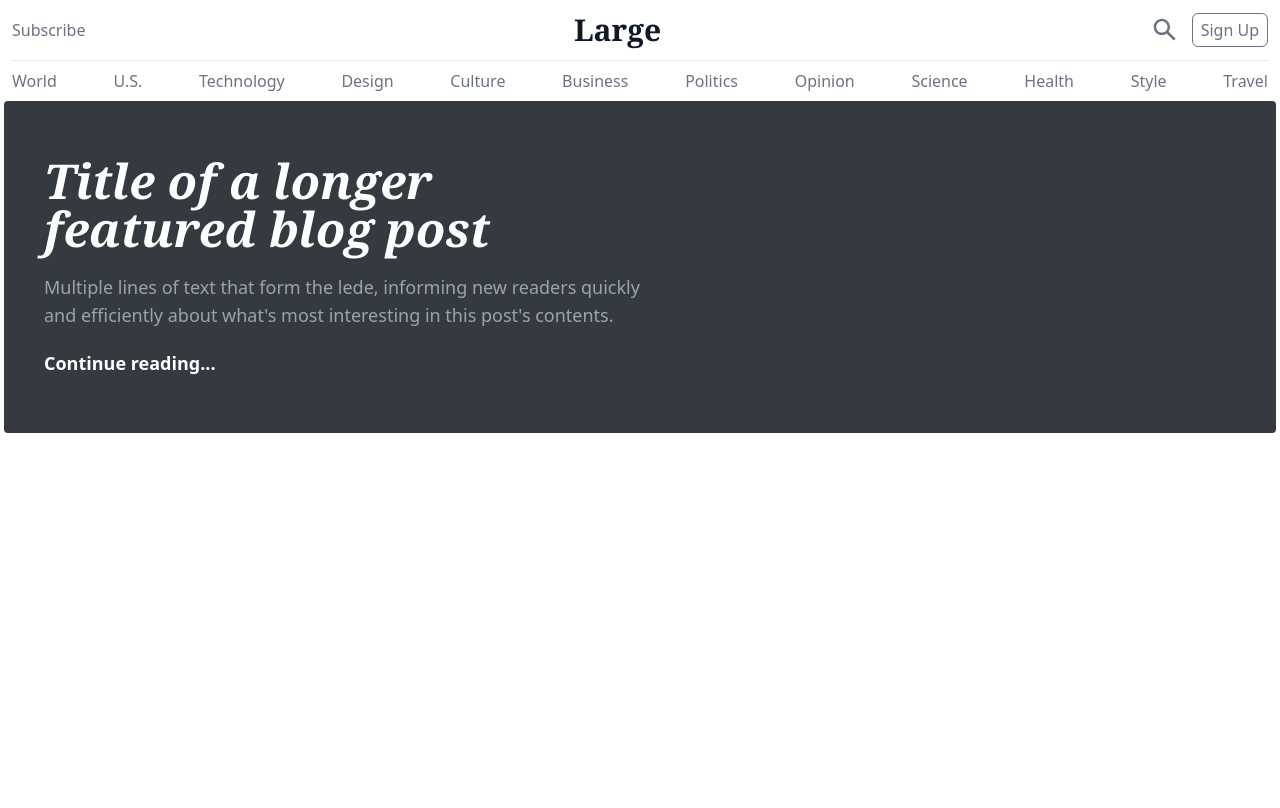
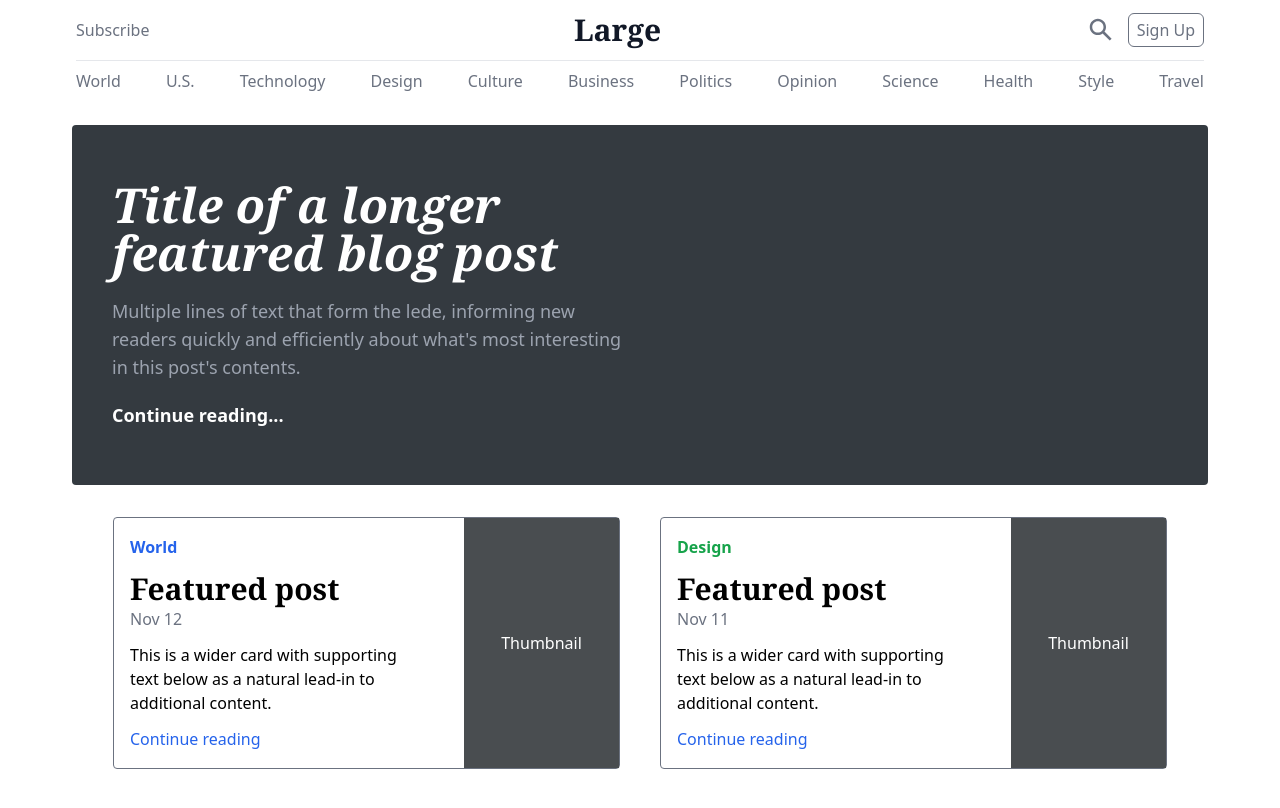
Before and after one commit to riyavishwakarma13/agaetis, a React (Vite) app: page /blogs/1 in a window 1280 px wide. Shown: the top 808 px of the page. Built offline with nearby package versions, Linux system fonts and the light colour scheme.

Commit message:
blog title

```diff
--- a/src/App.jsx
+++ b/src/App.jsx
@@ -1,5 +1,58 @@
+import { useEffect, useState } from "react";
+
 function App() {
-  return <div></div>;
+  const [title, setTitle] = useState("");
+  const [content, setContent] = useState("");
+
+  const handleSubmit = (event) => {
+    event.preventDefault();
+    // Update UI with submitted content
+    setBlogData({ title, content });
+    // Clear form fields
+    setTitle("");
+    setContent("");
+  };
+
+  const handleTitleChange = (event) => setTitle(event.target.value);
+  const handleContentChange = (event) => setContent(event.target.value);
+
+  // Stores submitted data for display
+  const [blogData, setBlogData] = useState({});
+
+  return (
+    <div>
+      <h1>Submit your blog post!</h1>
+      <form onSubmit={handleSubmit}>
+        <label htmlFor="title">Title:</label>
+
+        <input
+          type="text"
+          id="title"
+          name="title"
+          value={title}
+          onChange={handleTitleChange}
+          required
+        />
+        <br />
+        <label htmlFor="content">Content:</label>
+        <textarea
+          id="content"
+          name="content"
+          value={content}
+          onChange={handleContentChange}
+          required
+        />
+        <br />
+        <button type="submit">Submit</button>
+      </form>
+      {blogData.title && (
+        <div className="submitted-post">
+          <h3>{blogData.title}</h3>
+          <p>{blogData.content}</p>
+        </div>
+      )}
+    </div>
+  );
 }
 
 export default App;
--- a/src/blogs/[id]/index.jsx
+++ b/src/blogs/[id]/index.jsx
@@ -2,7 +2,7 @@ import React from "react";
 
 const BlogDesc = () => {
   return (
-    <main>
+    <main className="px-1 space-y-2 py-6">
       <div className="bg-[#343A40] rounded text-white grid lg:grid-cols-2 mx-1 place-items-center py-14 px-10">
         <div className="space-y-5">
           <h1 className="text-2xl md:text-5xl font-serif italic font-bold">
@@ -17,7 +17,42 @@ const BlogDesc = () => {
         </div>
         <div></div>
       </div>
-      <div></div>
+      <div className="flex py-6 flex-wrap justify-center mx-1 items-center gap-10">
+        <article className="grid md:grid-cols-3 rounded gap-5 border border-gray-500 max-w-[507px] place-items-center">
+          <div className="col-span-2 px-4 space-y-3 py-4">
+            <span className="text-blue-600 font-bold">World</span>
+            <p className="text-3xl font-serif font-bold">Featured post</p>
+            <span className="text-gray-500">Nov 12</span>
+            <p>
+              This is a wider card with supporting text below as a natural
+              lead-in to additional content.
+            </p>
+            <p className="text-blue-600 font-medium">Continue reading</p>
+          </div>
+          <div className="bg-[#494d50] hidden md:block  md:w-[155px] h-[250px] text-white">
+            <div className="flex justify-center items-center w-full h-full">
+              <p className="">Thumbnail</p>
+            </div>
+          </div>
+        </article>
+        <article className="grid md:grid-cols-3 rounded gap-5 border border-gray-500 max-w-[507px] place-items-center">
+          <div className="col-span-2 px-4 space-y-3 py-4">
+            <span className="text-green-600 font-bold">Design</span>
+            <p className="text-3xl font-serif font-bold">Featured post</p>
+            <span className="text-gray-500">Nov 11</span>
+            <p>
+              This is a wider card with supporting text below as a natural
+              lead-in to additional content.
+            </p>
+            <p className="text-blue-600 font-medium">Continue reading</p>
+          </div>
+          <div className="bg-[#494d50] hidden md:block  md:w-[155px] h-[250px] text-white">
+            <div className="flex justify-center items-center w-full h-full">
+              <p className="">Thumbnail</p>
+            </div>
+          </div>
+        </article>
+      </div>
     </main>
   );
 };
--- a/src/main.jsx
+++ b/src/main.jsx
@@ -24,7 +24,7 @@ const router = createBrowserRouter([
 
 ReactDOM.createRoot(document.getElementById("root")).render(
   <React.StrictMode>
-    <body className="max-w-7xl mx-auto">
+    <body className="max-w-6xl mx-auto">
       <Navbar />
       <RouterProvider router={router} />
     </body>
```
Also changed, not shown: public/assets/thumbnail.png (added).
